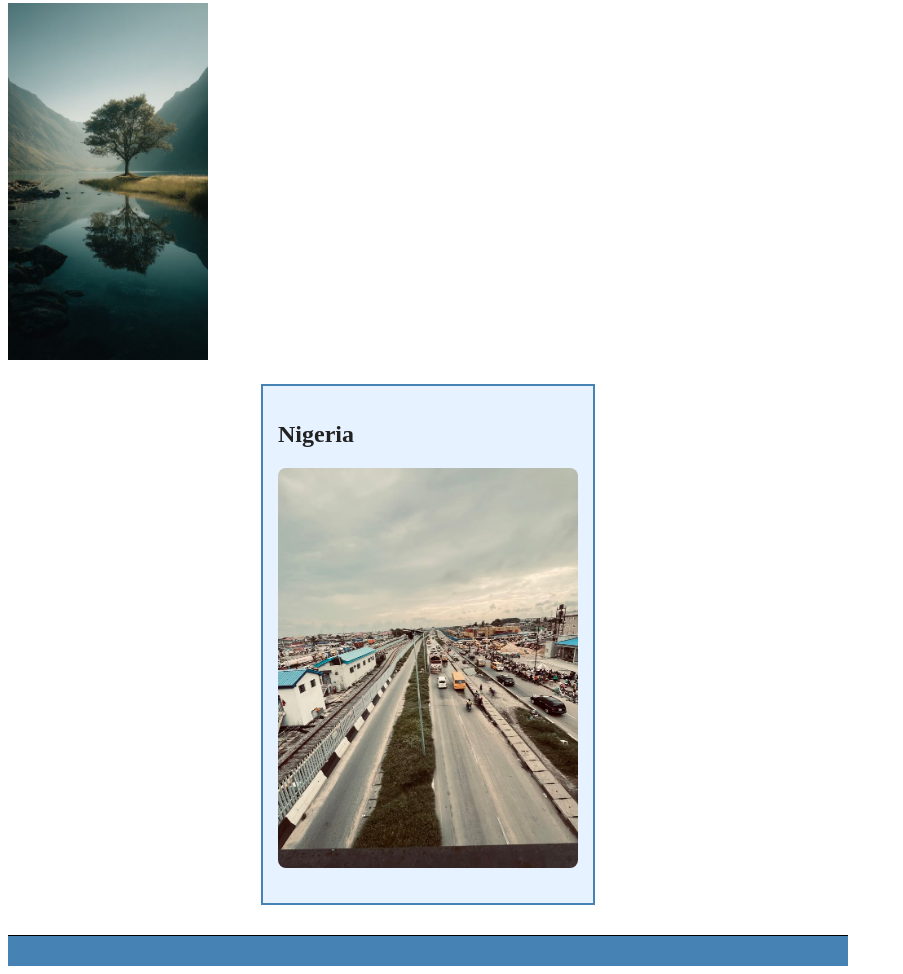
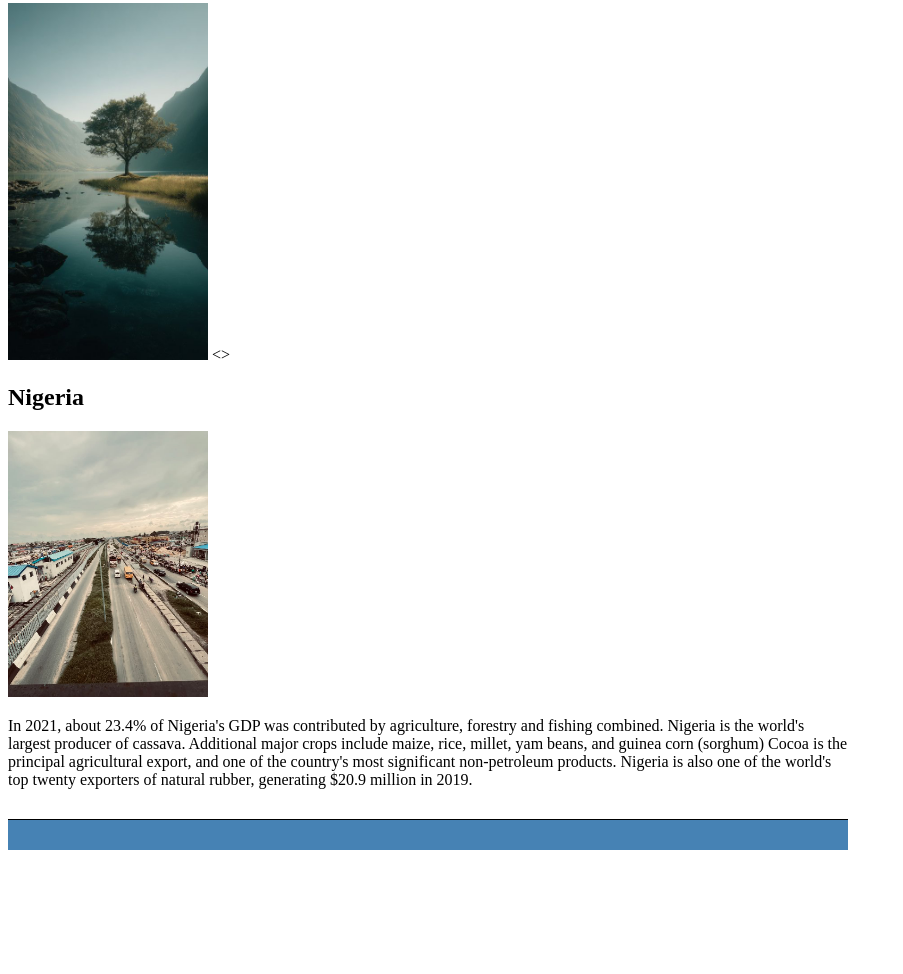
Before and after one commit to Developerfiyin/wdd130, a plain HTML site: page week02/index.html in a window 1280 px wide. Shown: the part 212-1186 px from the top of the page, without its empty margins (0-903 px from the left). After the commit the page ends 1070 px from the top, so only its background shows below. Drawn offline with Linux system fonts and the light colour scheme; files whose address does not match are found by name.

Commit message:
Update asignment info

```diff
--- a/week02/index.html
+++ b/week02/index.html
@@ -19,15 +19,23 @@
         <p>My name is Taiwo Peace Fiyinfoluwa, I am a student of WDD 130. I am a web developer and I love to create beautiful websites. I am passionate about web development and I am always looking for new challenges. I am currently learning HTML, CSS, and JavaScript. I am also interested in learning about web design and user experience. I hope to become a professional web developer in the future.</p>
         <img src="./images/profile.jpg" alt="My profile image" width="650" height="800" />
 
-        <aside>
+        <>
             <h2>Nigeria</h2>
             <img src="./images/Lagos, Nigeria.jpg" alt=" This is LAGOS ci1" />
-            <p></p>
-        </aside>
+            <p>
+            <p> In 2021, about 23.4% of Nigeria's GDP was contributed by agriculture, forestry and fishing combined.
+                Nigeria is the world's largest producer of cassava.
+                Additional major crops include maize, rice, millet, yam beans, and guinea corn (sorghum)
+                Cocoa is the principal agricultural export, and one of the country's most significant non-petroleum products.
+                Nigeria is also one of the world's top twenty exporters of natural rubber, generating $20.9 million in 2019.</p>
 
-        <footer>
 
-        </footer>
+            </p>
+            </aside>
+
+            <footer>
+
+            </footer>
     </main>
 </body>
 
```
